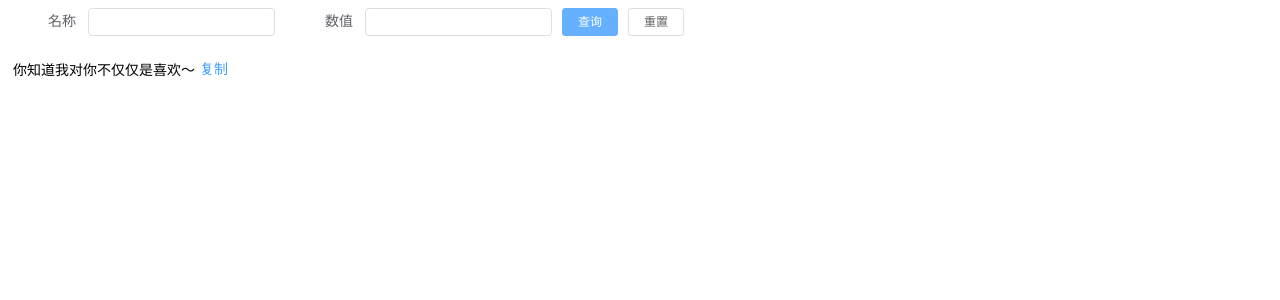
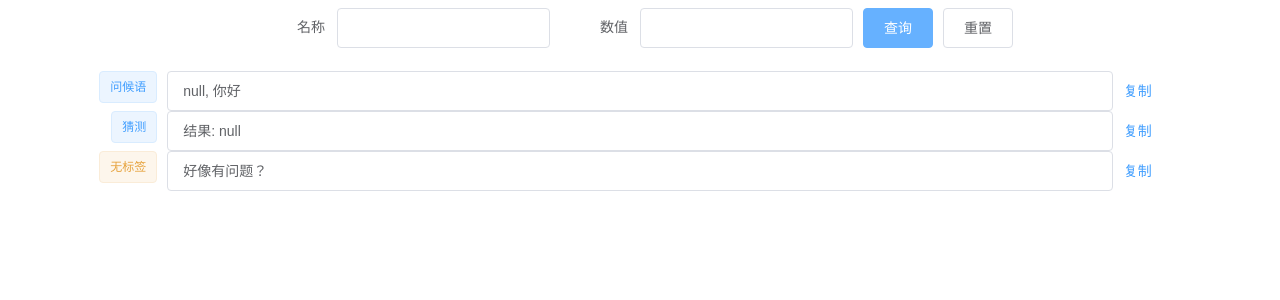
Before and after one commit to tanghuibo/code-collection, a Vue app: page / in a window 1280 px wide. Both pictures are taken after a click on the button "查询". Shown: the top 300 px of the page. Built offline with nearby package versions, Linux system fonts and the light colour scheme.

Commit message:
stringfromat 布局&基本功能开发完成

```diff
--- a/src/components/CopyResultView.vue
+++ b/src/components/CopyResultView.vue
@@ -1,17 +1,26 @@
 <template>
   <div>
-    <!-- <el-table size="mini" :data="tabelData">
-      <el-table-column prop="text" label="内容"></el-table-column>
-      <el-table-column fixed="right" label="操作" width="120">
-        <template slot-scope="scope">
-          <el-button @click="copy(scope.row.text)" type="text" size="small">复制</el-button>
-        </template>
-      </el-table-column>
-    </el-table>-->
-    <div v-for="text in value" :key="text">
-      <div :title="text" class="chrome-plugin-string-fromat-copy-text">{{text}}</div>
-      <el-button class="chrome-plugin-string-fromat-copy-button" @click="copy(text)" type="text">复制</el-button>
-    </div>
+    <!-- 动画 -->
+    <transition-group name="string-fromat-chrome-plugin-list">
+      <div v-for="item in value" :key="item.label + ':' + item.text">
+        <el-row :gutter="10">
+          <!-- 标签 -->
+          <el-col :span="3" style="text-align: right;">
+            <el-tag :type="item.label ? null : 'warning'">{{ item.label ? item.label : "无标签" }}</el-tag>
+          </el-col>
+          <!-- 内容 -->
+          <el-col :span="18">
+            <el-tooltip effect="dark" :content="item.text" placement="top">
+              <el-input :readonly="true" width="300" v-model="item.text"></el-input>
+            </el-tooltip>
+          </el-col>
+          <!-- 复制按钮 -->
+          <el-col :span="3" style="text-align: left;">
+            <el-button @click="copy(item.text)" type="text">复制</el-button>
+          </el-col>
+        </el-row>
+      </div>
+    </transition-group>
   </div>
 </template>
 
@@ -19,19 +28,20 @@
 import copy from "copy-to-clipboard";
 export default {
   props: {
+    /**
+     * 入参
+     */
     value: {
       type: Array,
       default: ""
     }
   },
-  computed: {
-    tabelData() {
-      return this.value.map(text => ({ text }));
-    }
-  },
   methods: {
-    copy(data) {
-      copy(data);
+    /**
+     * 复制方法
+     */
+    copy(text) {
+      copy(text);
       this.$message("复制成功");
     }
   }
@@ -39,19 +49,17 @@ export default {
 </script>
 
 <style scoped>
-.chrome-plugin-string-fromat-copy-text {
-  overflow: hidden;
-  text-overflow: ellipsis;
-  white-space: nowrap;
-  max-width: 80%;
-  display: inline-block;
-  vertical-align: middle;
-  padding: 5px 2px;
-  padding-left: 5px;
-  font-size: 14px;
+/** 插入过程 */
+.string-fromat-chrome-plugin-list-enter-active {
+  transition: all 0.3s;
 }
-.chrome-plugin-string-fromat-copy-button {
-  vertical-align: middle;
-  padding: 5px 2px;
+/** 移除过程 **/
+.list-leave-active {
+  transition: all 0.3s;
+}
+.string-fromat-chrome-plugin-list-enter,
+.string-fromat-chrome-plugin-list-leave-to {
+  opacity: 0;
+  transform: translateY(100px);
 }
 </style>
--- a/src/components/StringFromatView.vue
+++ b/src/components/StringFromatView.vue
@@ -1,15 +1,19 @@
 <template>
   <div>
-    <el-form size="mini" :inline="true" ref="form" :model="form" label-width="80px">
+    <!-- form，水平居中 -->
+    <el-form style="text-align: center;" :inline="true" ref="form" :model="form" label-width="80px">
+      <!-- 输入框 -->
       <el-form-item v-for="param in paramList" :key="param.key" :label="param.label">
         <el-input v-model="form[param.key]"></el-input>
       </el-form-item>
+      <!-- 查询&重置按钮 -->
       <el-form-item>
-        <el-button type="primary" @click="onSubmit">查询</el-button>
+        <el-button type="primary" @click="onQuery">查询</el-button>
         <el-button @click="onReset">重置</el-button>
       </el-form-item>
     </el-form>
     <div>
+      <!-- 结果面板 -->
       <CopyResultView :value="resultList" />
     </div>
   </div>
@@ -25,7 +29,13 @@ export default {
   },
   data: () => {
     return {
+      /**
+       * from表单数据
+       */
       form: {},
+      /**
+       * 参数列表
+       */
       paramList: [
         {
           label: "名称",
@@ -38,19 +48,46 @@ export default {
           default: null
         }
       ],
-      resultList: ["天之涯", "地之角", "唱歌还跑调"]
+      /**
+       * 获取结果方法
+       */
+      getResultFunction: function($, print) {
+        print("问候语", `${$.name}, 你好`);
+        print("猜测", `结果: ${$.value}`);
+        print("", "好像有问题？");
+      },
+      /**
+       * 运行结果
+       */
+      resultList: []
     };
   },
   mounted() {
+    //初始化form
     this.paramList.forEach(param => {
       Vue.set(this.form, param.key, param.default);
     });
   },
   methods: {
-    onSubmit() {
-      console.log(this.form);
-      this.resultList = ["你知道我对你不仅仅是喜欢～"];
+    /**
+     * 触发查询方法
+     */
+    onQuery() {
+      // 拷贝入参
+      let { ...form } = this.form;
+      let result = [];
+      //打印参数方法
+      let print = (label, text) => {
+        result.push({ label, text });
+      };
+      //运行
+      this.getResultFunction(form, print);
+      //获取结果
+      this.resultList = result;
     },
+    /**
+     * 初始化form
+     */
     onReset() {
       this.paramList.forEach(param => {
         this.form[param.key] = param.default;
```
